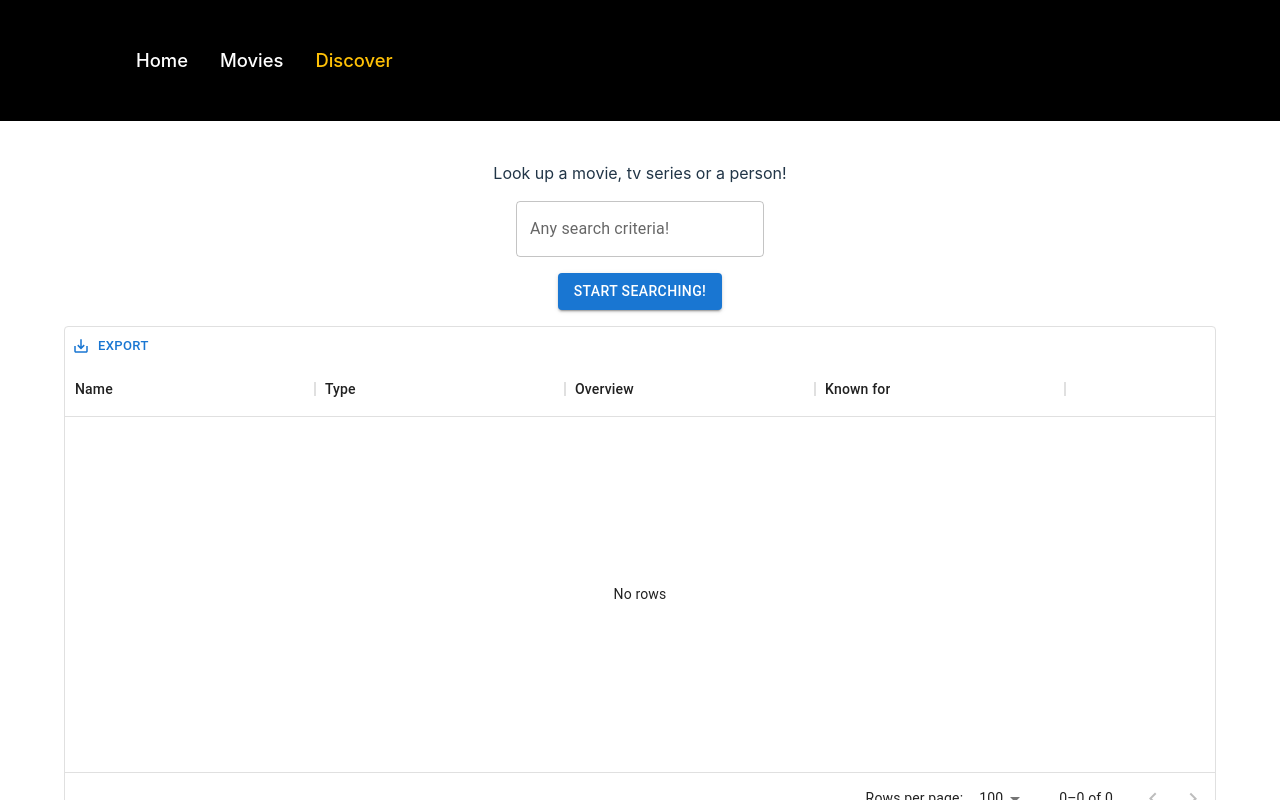
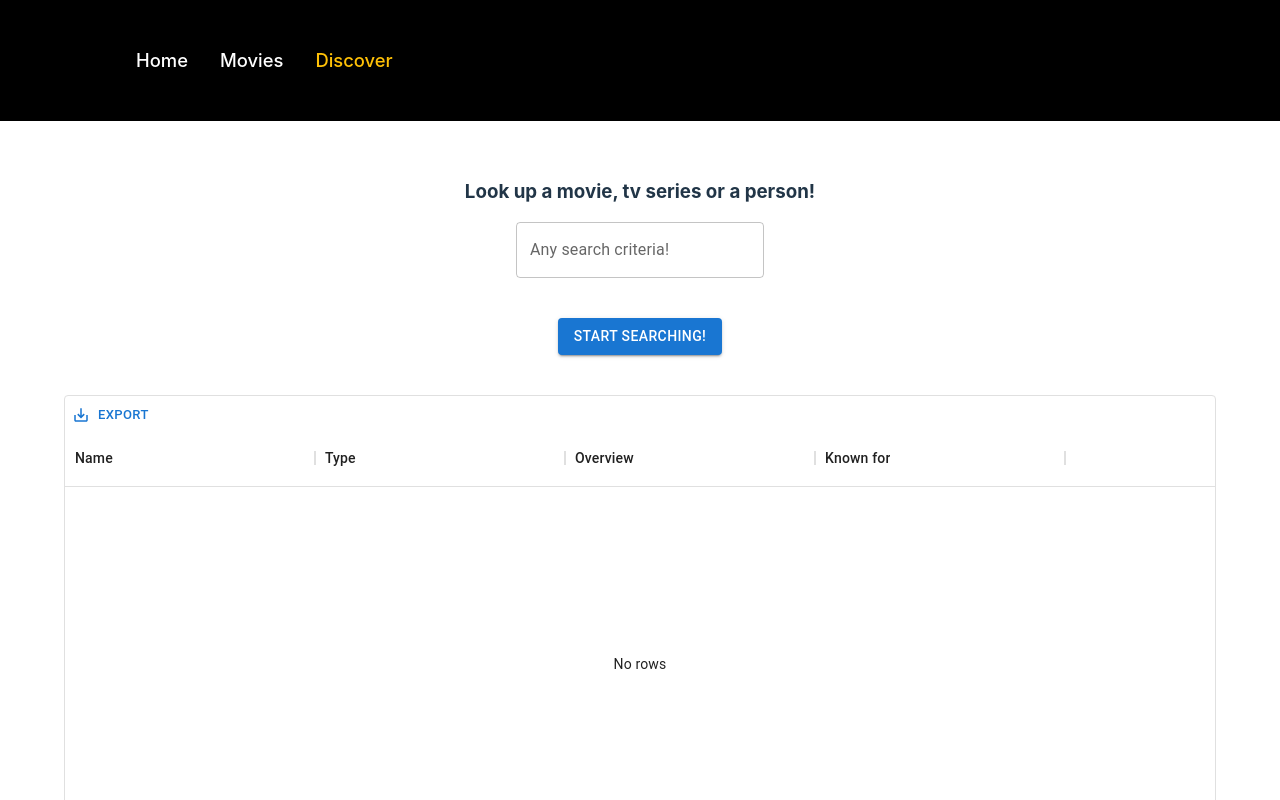
Before and after one commit to ramy25/moviedb, a React (Vite) app: page /#/discover in a window 1280 px wide. Shown: the top 800 px of the page. Built offline with nearby package versions, Linux system fonts and the light colour scheme.

Commit message:
fixed some css and routing errors + added loading spinners

```diff
--- a/package.json
+++ b/package.json
@@ -12,6 +12,7 @@
   "dependencies": {
     "@emotion/react": "^11.10.5",
     "@emotion/styled": "^11.10.5",
+    "@mui/lab": "^5.0.0-alpha.106",
     "@mui/material": "^5.10.11",
     "@mui/x-data-grid": "^5.17.9",
     "react": "^18.2.0",
--- a/src/components/movieCard/MovieCard.tsx
+++ b/src/components/movieCard/MovieCard.tsx
@@ -3,6 +3,7 @@ import { Link } from 'react-router-dom';
 import useHttp from '../../hooks/use-http';
 import { getMovieConfiguration } from '../../lib/api';
 import { useEffect } from 'react';
+import LoadingSpinner from '../../components/ui/loadingSpinner/LoadingSpinner';
 
 type Movie = {
   movieId: number;
@@ -30,6 +31,7 @@ const MovieCard = ({ movieId, movieTitle, moviePosterPath }: Movie) => {
         {...{ timeout: 2000 }}
       >
         <Link to={`/movies/${movieId.toString()}`}>
+          <LoadingSpinner status={movieConfigStatus} />
           {movieConfigStatus === 'completed' && (
             <img
               src={`${movieConfig.images.secure_base_url}/${movieConfig.images.poster_sizes[1]}/${moviePosterPath}`}
--- a/src/components/navigation/Navigation.tsx
+++ b/src/components/navigation/Navigation.tsx
@@ -23,7 +23,6 @@ const Navigation: React.FC = () => {
             className={({ isActive }) =>
               isActive ? classes.active : undefined
             }
-            end
           >
             Movies
           </NavLink>
--- /dev/null
+++ b/src/components/ui/loadingSpinner/LoadingSpinner.tsx
@@ -0,0 +1,18 @@
+import { CircularProgress } from '@mui/material';
+
+type LoadingSpinnerType = {
+  status: string;
+};
+const LoadingSpinner = ({ status }: LoadingSpinnerType) => {
+  if (status === 'pending') {
+    return (
+      <div className="centered">
+        <CircularProgress />
+      </div>
+    );
+  } else {
+    return <></>;
+  }
+};
+
+export default LoadingSpinner;
--- a/src/lib/api.tsx
+++ b/src/lib/api.tsx
@@ -14,6 +14,7 @@ export async function getPopularMovies(page: number = 1) {
       },
     }
   );
+
   const data = await response.json();
 
   if (!response.ok) {
@@ -32,6 +33,7 @@ export async function getSingleMovie(movieId: number) {
   const response = await fetch(
     `${MOVIEDB_API}/movie/${movieId}?api_key=${API_KEY}&language=en-US`
   );
+
   const data = await response.json();
 
   if (!response.ok) {
@@ -51,6 +53,9 @@ export async function getMovieConfiguration() {
       },
     }
   );
+
+  //await new Promise((r) => setTimeout(r, 2000));
+
   const data = await response.json();
 
   if (!response.ok) {
--- a/src/pages/discover/Discover.tsx
+++ b/src/pages/discover/Discover.tsx
@@ -2,7 +2,8 @@ import { useRef } from 'react';
 import useHttp from '../../hooks/use-http';
 import { getMultiSearch } from '../../lib/api';
 import { useState, useEffect } from 'react';
-import { Grid, TextField, Button } from '@mui/material';
+import { TextField, Box } from '@mui/material';
+import LoadingButton from '@mui/lab/LoadingButton';
 import {
   DataGrid,
   GridColDef,
@@ -85,27 +86,31 @@ const Discover: React.FC = () => {
     }
   }
 
-  console.log(multiSearchresults);
+  console.log(getMultiSearchstatus);
+  const loadingStatus = getMultiSearchstatus === 'pending' ? true : false;
+
   return (
     <>
       <form onSubmit={searchSubmitHandler}>
-        <Grid container direction="column" rowSpacing={2}>
-          <Grid item>
-            <label>Look up a movie, tv series or a person!</label>
-          </Grid>
-          <Grid item>
+        <Box mb={5}>
+          <h3>Look up a movie, tv series or a person!</h3>
           <TextField
             label="Any search criteria!"
             variant="outlined"
             type="text"
             inputRef={searchInput}
           />
-          </Grid>
-          <Grid item mb={2}>
-            <Button variant="contained" size="medium" type="submit">
+        </Box>
+        <Box mb={5}>
+          <LoadingButton
+            variant="contained"
+            size="medium"
+            type="submit"
+            loading={loadingStatus}
+          >
             Start searching!
-            </Button>
-          </Grid>
+          </LoadingButton>
+        </Box>
         <div style={{ height: 500, width: '100%' }}>
           <DataGrid
             rows={newResults}
@@ -115,20 +120,6 @@ const Discover: React.FC = () => {
             }}
           />
         </div>
-
-          {/* <ul>
-            {getMultiSearchstatus === 'completed' &&
-              multiSearchresults?.results.length > 0 &&
-              multiSearchresults.results.map((el: any) => {
-                return (
-                  <li key={el.media_type + el.id}>
-                    <h3>Name: {el[getTitleFromType(el.media_type)]}</h3>
-                    <p>Type: {el.media_type}</p>
-                  </li>
-                );
-              })}
-          </ul> */}
-        </Grid>
       </form>
     </>
   );
--- a/src/pages/home/Home.tsx
+++ b/src/pages/home/Home.tsx
@@ -1,7 +1,8 @@
 import MovieList from '../../components/movieList/MovieList';
 import useHttp from '../../hooks/use-http';
-import { getPopularMovies, getMultiSearch } from '../../lib/api';
+import { getPopularMovies } from '../../lib/api';
 import { useEffect } from 'react';
+import { CircularProgress } from '@mui/material';
 
 const Home = () => {
   const {
@@ -20,13 +21,13 @@ const Home = () => {
   if (status === 'pending') {
     return (
       <div className="centered">
-        <p>Loading</p>
+        <CircularProgress />
       </div>
     );
   }
 
   if (error) {
-    return <p className="centered focused">{error}</p>;
+    return <h1 className="centered">{error}</h1>;
   }
 
   if (
--- a/src/pages/layout/RootLayout.tsx
+++ b/src/pages/layout/RootLayout.tsx
@@ -11,8 +11,13 @@ function RootLayout() {
         <Navigation />
       </Header>
       <main>
-        <Container>
-          <Box my={5}>
+        <Container
+          sx={{ flexDirection: 'column', height: '100%', display: 'flex' }}
+        >
+          <Box
+            my={5}
+            style={{ display: 'flex', flexDirection: 'column', flex: '1' }}
+          >
             <Outlet />
           </Box>
         </Container>
--- a/src/pages/movie/Movie.tsx
+++ b/src/pages/movie/Movie.tsx
@@ -2,6 +2,7 @@ import useHttp from '../../hooks/use-http';
 import { getSingleMovie, getMovieConfiguration } from '../../lib/api';
 import { useEffect } from 'react';
 import { useParams } from 'react-router-dom';
+import LoadingSpinner from '../../components/ui/loadingSpinner/LoadingSpinner';
 
 const Movie = () => {
   const params = useParams();
@@ -22,9 +23,11 @@ const Movie = () => {
   } = useHttp(getMovieConfiguration, true);
 
   //console.log('params', params);
-  console.log('loadedMovie', loadedMovie);
-  console.log('movieconfig', movieConfig);
+  //console.log('loadedMovie', loadedMovie);
+  //console.log('movieconfig', movieConfig);
   //console.log(loadedMovie);
+
+  console.log(movieConfigStatus);
 
   useEffect(() => {
     getMovie(movieId);
@@ -32,11 +35,7 @@ const Movie = () => {
   }, [getMovie, movieId, getMovieConfig]);
 
   if (movieStatus === 'pending') {
-    return (
-      <div className="centered">
-        <p>Loading</p>
-      </div>
-    );
+    return <LoadingSpinner status={movieStatus} />;
   }
 
   if (movieError) {
@@ -51,15 +50,16 @@ const Movie = () => {
   }
 
   return (
-    <>
+    <div>
       <h1>{loadedMovie.title}</h1>
+      <LoadingSpinner status={movieConfigStatus} />
       {movieConfigStatus === 'completed' && (
         <img
           src={`${movieConfig.images.secure_base_url}/${movieConfig.images.poster_sizes[3]}/${loadedMovie.poster_path}`}
         />
       )}
       <p>{loadedMovie.overview}</p>
-    </>
+    </div>
   );
 };
 
--- /dev/null
+++ b/src/pages/movies/Movies.module.css
@@ -0,0 +1,3 @@
+.movies-container {
+  flex: 1;
+}
--- a/src/pages/movies/Movies.tsx
+++ b/src/pages/movies/Movies.tsx
@@ -3,7 +3,9 @@ import { getPopularMovies } from '../../lib/api';
 import useHttp from '../../hooks/use-http';
 import { useEffect, useState } from 'react';
 import { Stack, Pagination, Box, TextField, Button } from '@mui/material';
-import { useNavigate, useLocation, Link } from 'react-router-dom';
+import { useNavigate, useLocation } from 'react-router-dom';
+import styles from './Movies.module.css';
+import LoadingSpinner from '../../components/ui/loadingSpinner/LoadingSpinner';
 
 const filterMovies = (movies: any, searchTerm: any) => {
   return movies.filter((movie: any) =>
@@ -92,7 +94,7 @@ const Movies = () => {
 
   return (
     <>
-      <div>
+      <div className={styles['movies-container']}>
         {error && <p className="centered focused">{error}</p>}
         <Box mb={5}>
           <h3>Search through movies</h3>
@@ -104,9 +106,6 @@ const Movies = () => {
             value={searchFilter}
           />
         </Box>
-
-        {status === 'completed' && (
-          <>
         <Box mb={5}>
           <Button
             variant="contained"
@@ -116,10 +115,9 @@ const Movies = () => {
             Sort Movies {isSortingAscending ? 'desc' : 'asc'}
           </Button>
         </Box>
-            <MovieList movies={moviesToShow} />
-          </>
-        )}
-
+        <LoadingSpinner status={status} />
+        {status === 'completed' && <MovieList movies={moviesToShow} />}
+      </div>
       {!initialLoad && (
         <Stack spacing={2}>
           <Pagination
@@ -130,7 +128,6 @@ const Movies = () => {
           />
         </Stack>
       )}
-      </div>
     </>
   );
 };
```
Also changed, not shown: 1 other file (tests, documents, lock files or other folders). Lines whose indentation alone changed are shown as unchanged.
